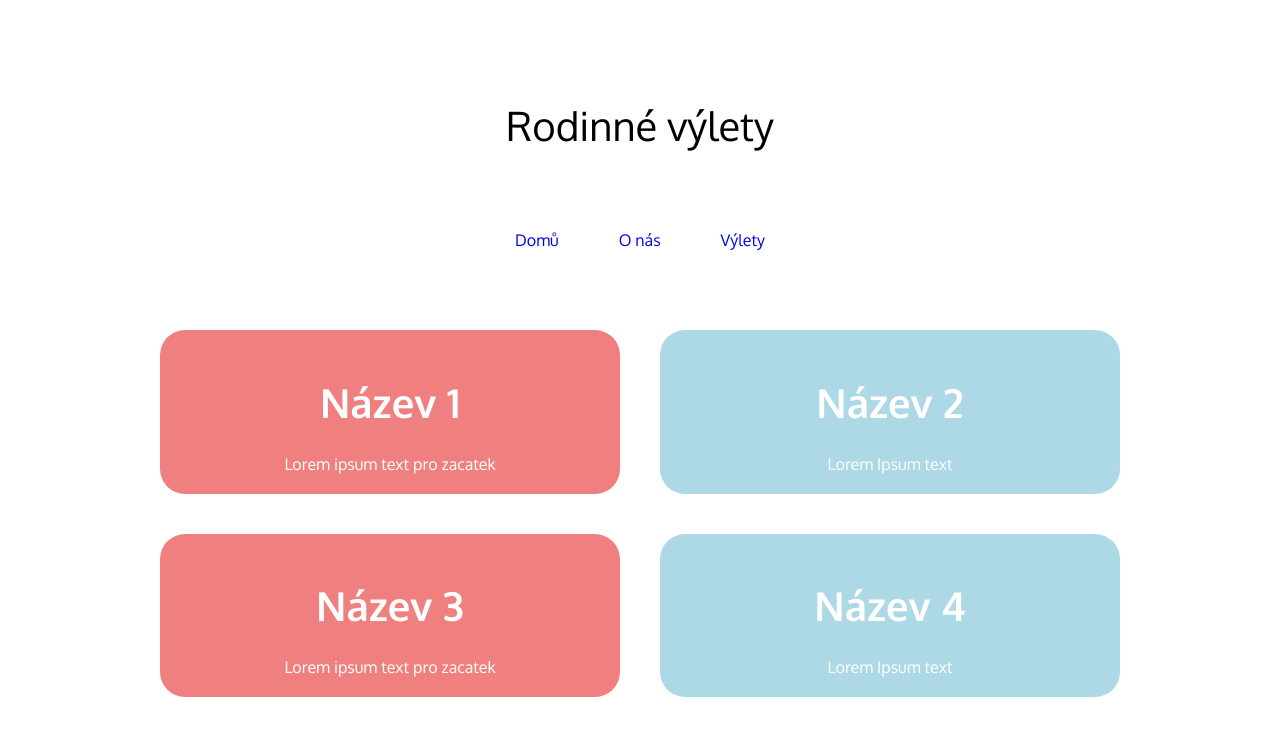
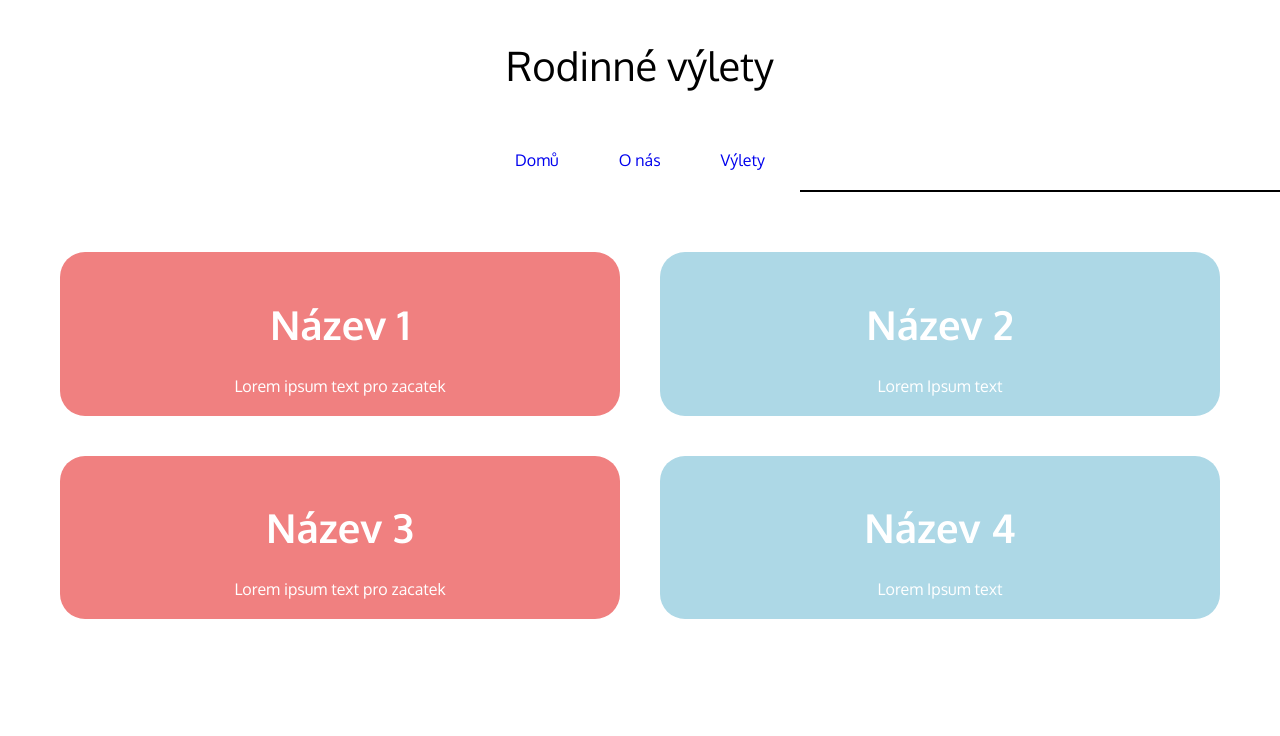
Before and after one commit to KlaraSejnova/React_projects, a React (Create React App) app in the folder trip_blog/: page /trips in a window 1280 px wide. Shown: the top 736 px of the page. Built offline with nearby package versions, Linux system fonts and the light colour scheme.

Commit message:
responsive

```diff
--- a/trip_blog/src/App.css
+++ b/trip_blog/src/App.css
@@ -2,6 +2,30 @@
   text-align: center;
 }
 header {
-  margin: 60px;
+  margin: 40px;
   font-size: 40px;
 }
+.line {
+  width: 800px;
+  height: 2px;
+  align-items: center;
+  animation: 2s alternate slidein;
+  background-color: black;
+  margin-left: 25%;
+}
+@media only screen and (max-width: 600px) {
+  .line {
+    display: none;
+  }
+}
+@keyframes slidein {
+  from {
+    margin-left: 800px;
+    width: 100%;
+  }
+
+  to {
+    margin-left: 25%;
+    width: 800px;
+  }
+}
--- a/trip_blog/src/App.js
+++ b/trip_blog/src/App.js
@@ -12,7 +12,7 @@ function App() {
     <div className="App">
       <header>Rodinné výlety</header>
       <BrowserRouter>
-        <NavbarCompoment />{" "}
+        <NavbarCompoment /> <div className="line"></div>
         <Routes>
           <Route exact path="/" element={<Home />} />
           <Route exact path="/about" element={<About />} />
--- a/trip_blog/src/Style/about.css
+++ b/trip_blog/src/Style/about.css
@@ -3,4 +3,5 @@
 }
 p {
   text-align: left;
+  text-align: justify;
 }
--- a/trip_blog/src/Style/articles.css
+++ b/trip_blog/src/Style/articles.css
@@ -18,7 +18,12 @@
   border-radius: 25px;
   padding: 20px;
 }
-
+@media only screen and (max-width: 600px) {
+  .trips {
+    margin-left: 20px;
+    gap: 20px;
+  }
+}
 h1 {
   font-size: 40px;
   color: white;
--- a/trip_blog/src/index.css
+++ b/trip_blog/src/index.css
@@ -1,5 +1,5 @@
 body {
-  margin: 100px;
+  margin: 0;
   font-family: "Oxygen", sans-serif;
   -webkit-font-smoothing: antialiased;
   -moz-osx-font-smoothing: grayscale;
```
